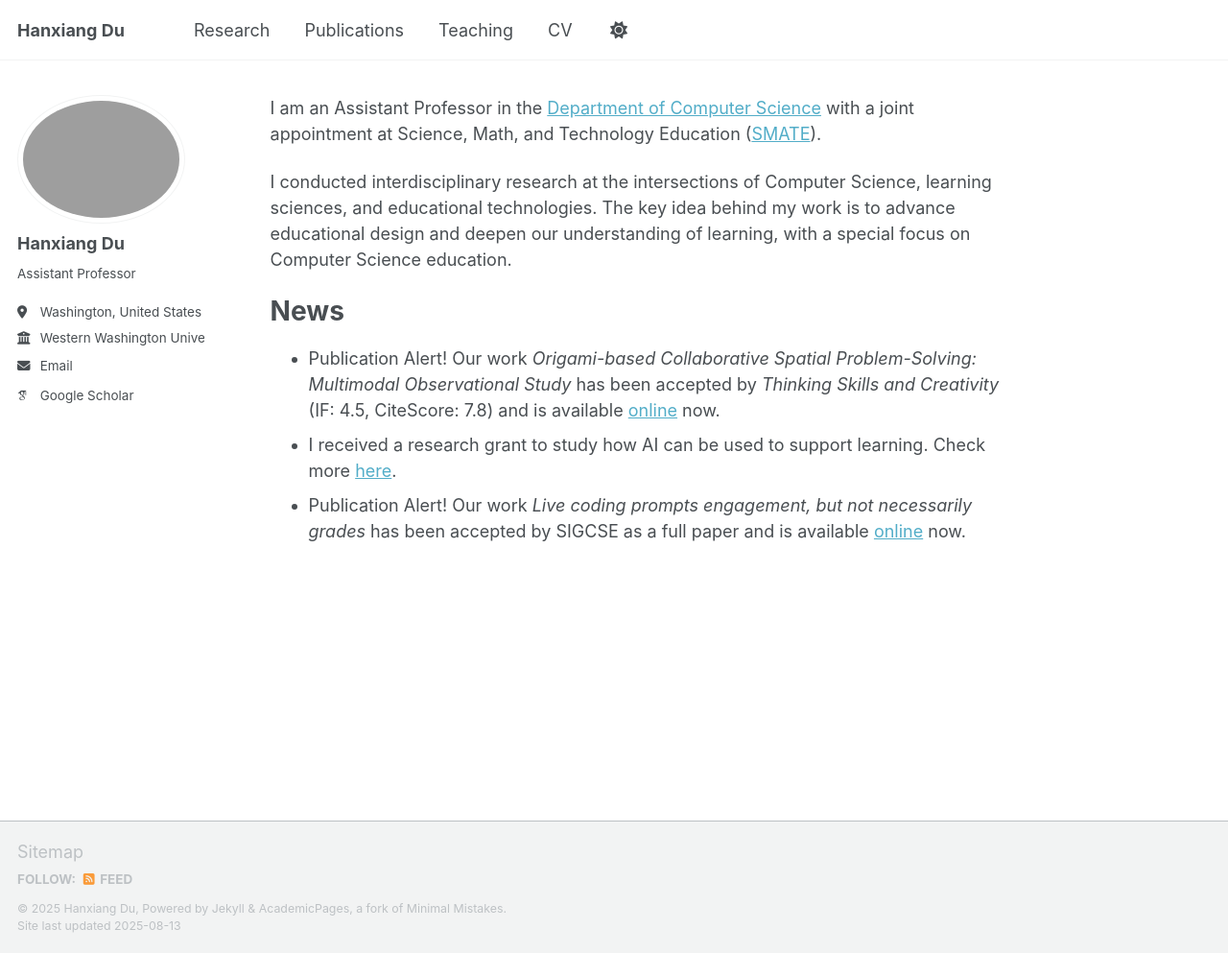
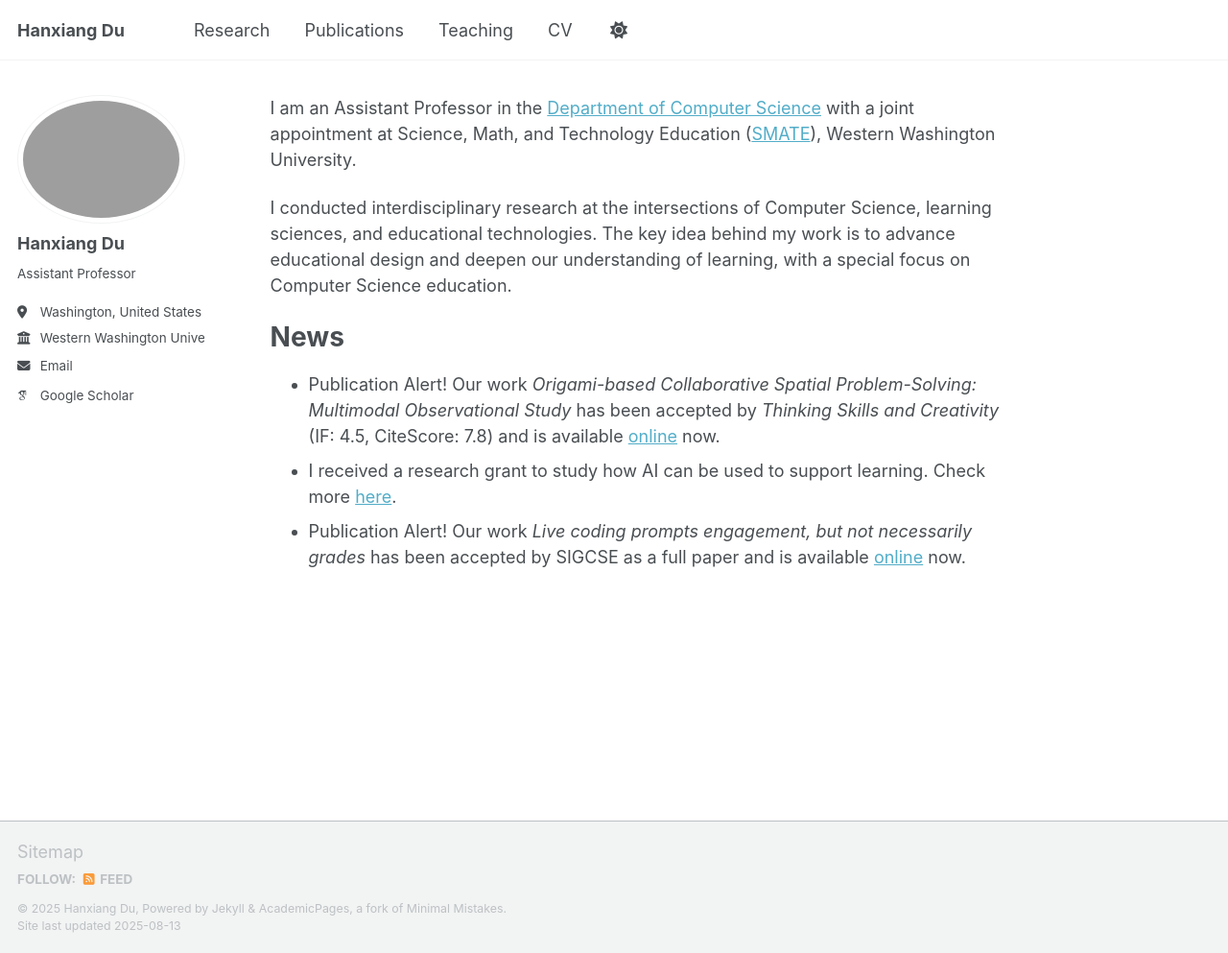
Before and after one commit to HXDU/HD.github.io, a Jekyll site: the page built from _pages/about.md, in a window 1280 px wide and 993 px high. Shown: the whole window at 96% size. Built offline with Jekyll 4.4.1, drawn with Linux system fonts in a browser that asks for light colours; some web fonts are replaced; a script that is not in the unit is left out.

Commit message:
Update about.md

```diff
--- a/_pages/about.md
+++ b/_pages/about.md
@@ -5,7 +5,7 @@ redirect_from:
   - /about/
   - /about.html
 ---
-I am an Assistant Professor in the [Department of Computer Science](https://cs.wwu.edu/) with a joint appointment at Science, Math, and Technology Education ([SMATE](https://smate.wwu.edu/)).
+I am an Assistant Professor in the [Department of Computer Science](https://cs.wwu.edu/) with a joint appointment at Science, Math, and Technology Education ([SMATE](https://smate.wwu.edu/)), Western Washington University.
 
 I conducted interdisciplinary research at the intersections of Computer Science, learning sciences, and educational technologies. The key idea behind my work is to advance educational design and deepen our understanding of learning, with a special focus on Computer Science education.
 
```
